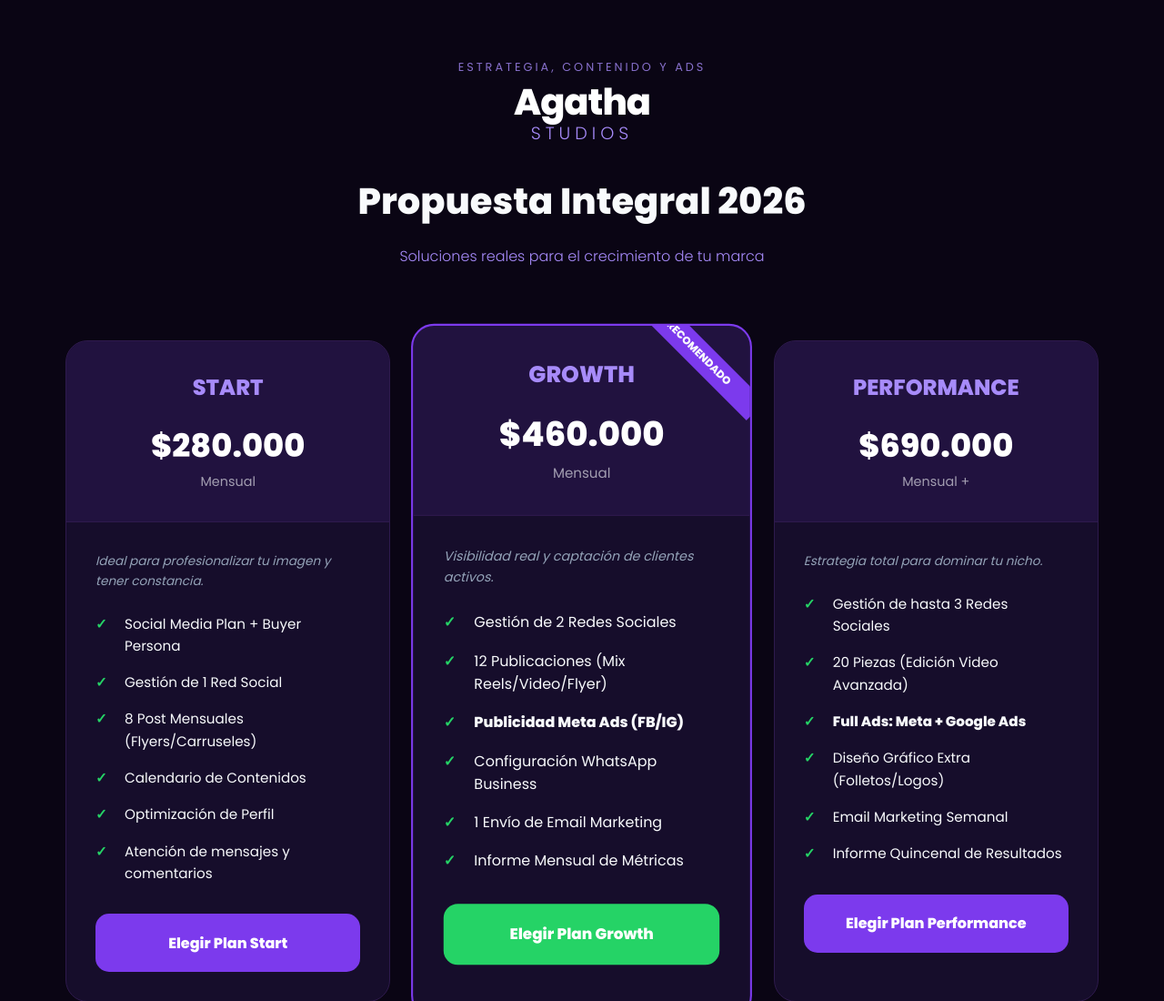
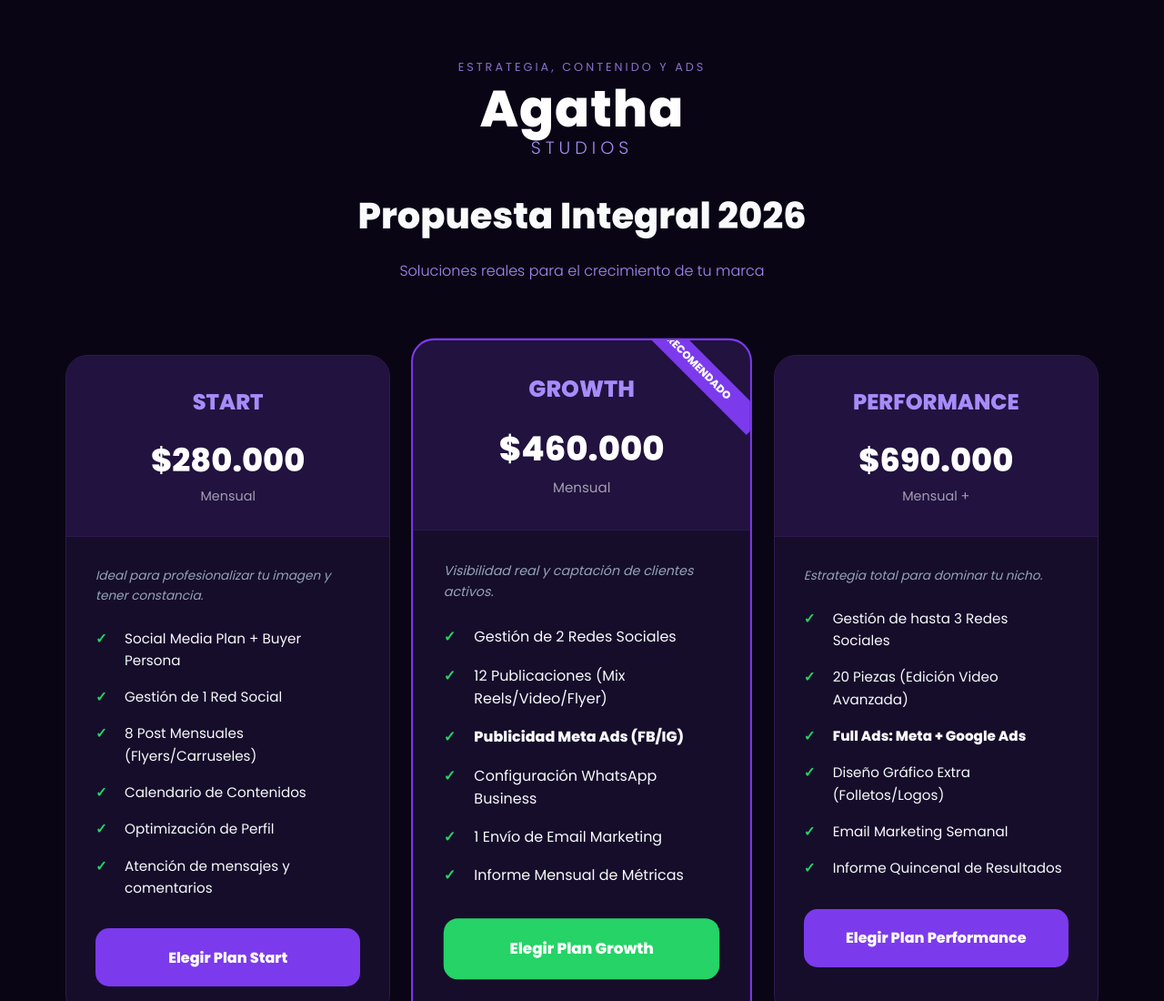
Before and after one commit to Rentherfire64/CMDigital, a plain HTML site: page index.html in a window 1280 px wide. Shown: the top 1100 px of the page at 91% size. Drawn offline with Linux system fonts and the light colour scheme.

Commit message:
Fix HTML formatting and improve styles

```diff
--- a/index.html
+++ b/index.html
@@ -41,9 +41,9 @@
         }
 
         .logo {
-            font-size: 2.5rem;
+            font-size: 3.5rem;
             font-weight: 800;
-            letter-spacing: -1px;
+            letter-spacing: 1px;
             color: white;
             line-height: 1;
         }
```
